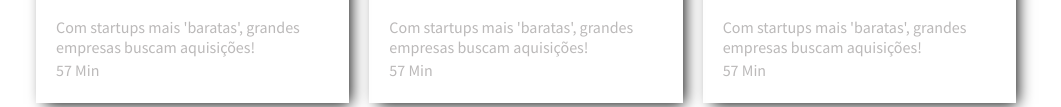
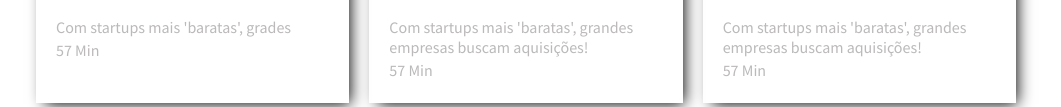
Before and after one commit to victortavaresbrum/portifolio-victor, a plain HTML site: page modulo5.html in a window 1280 px wide. Shown: the part 944-1051 px from the top of the page, without its empty margins (114-1175 px from the left). Drawn offline with Linux system fonts and the light colour scheme.

Commit message:
update project 1 description

```diff
--- a/modulo5.html
+++ b/modulo5.html
@@ -55,8 +55,7 @@
                 </div>
                 <div class="content">
                     <p class="title-text--medium">
-                        Com startups mais 'baratas', grandes empresas buscam
-                        aquisições!
+                        Com startups mais 'baratas', grades
                     </p>
                     <div class="info">
                         <p class="text--medium">57 Min</p>
```
